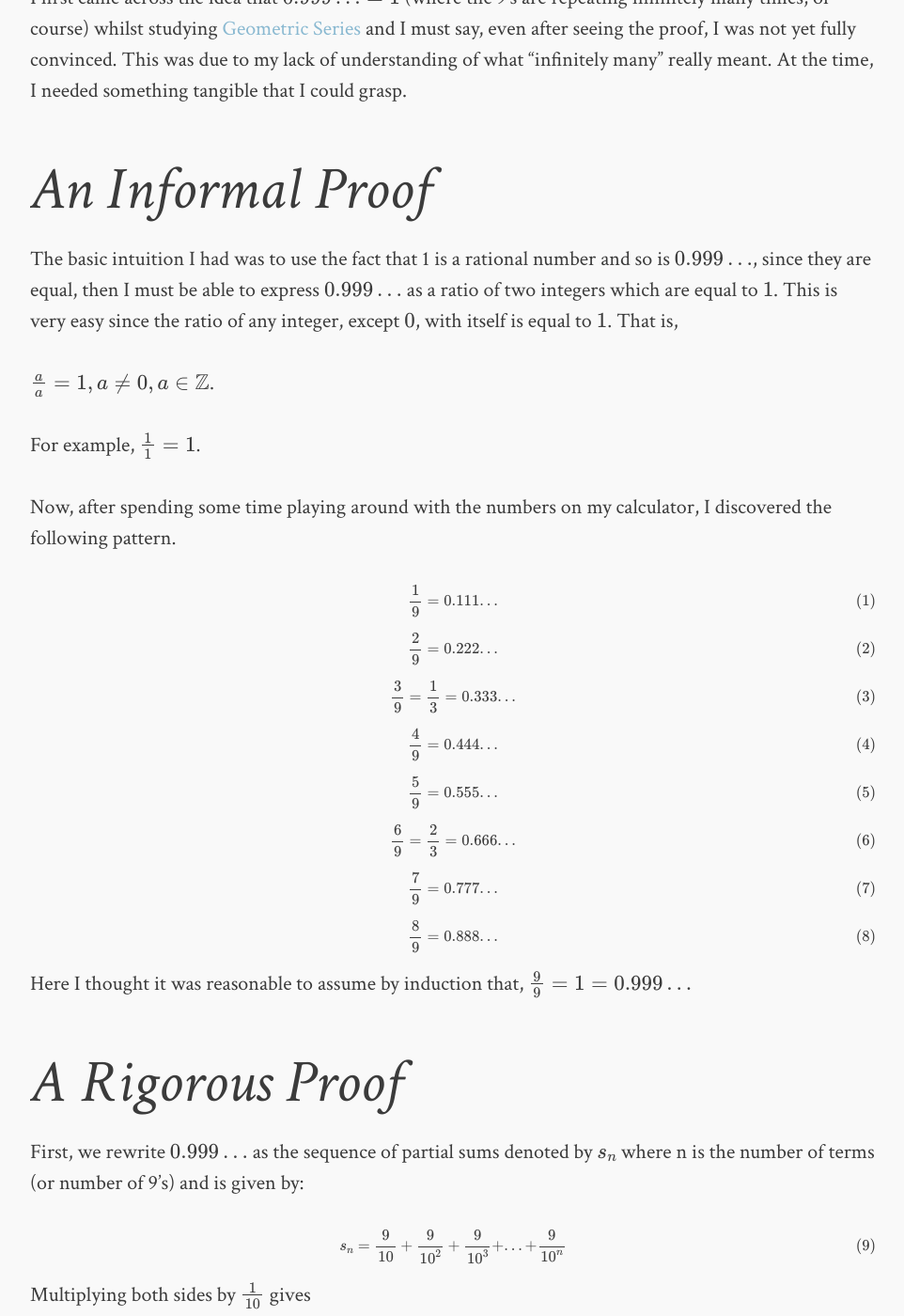
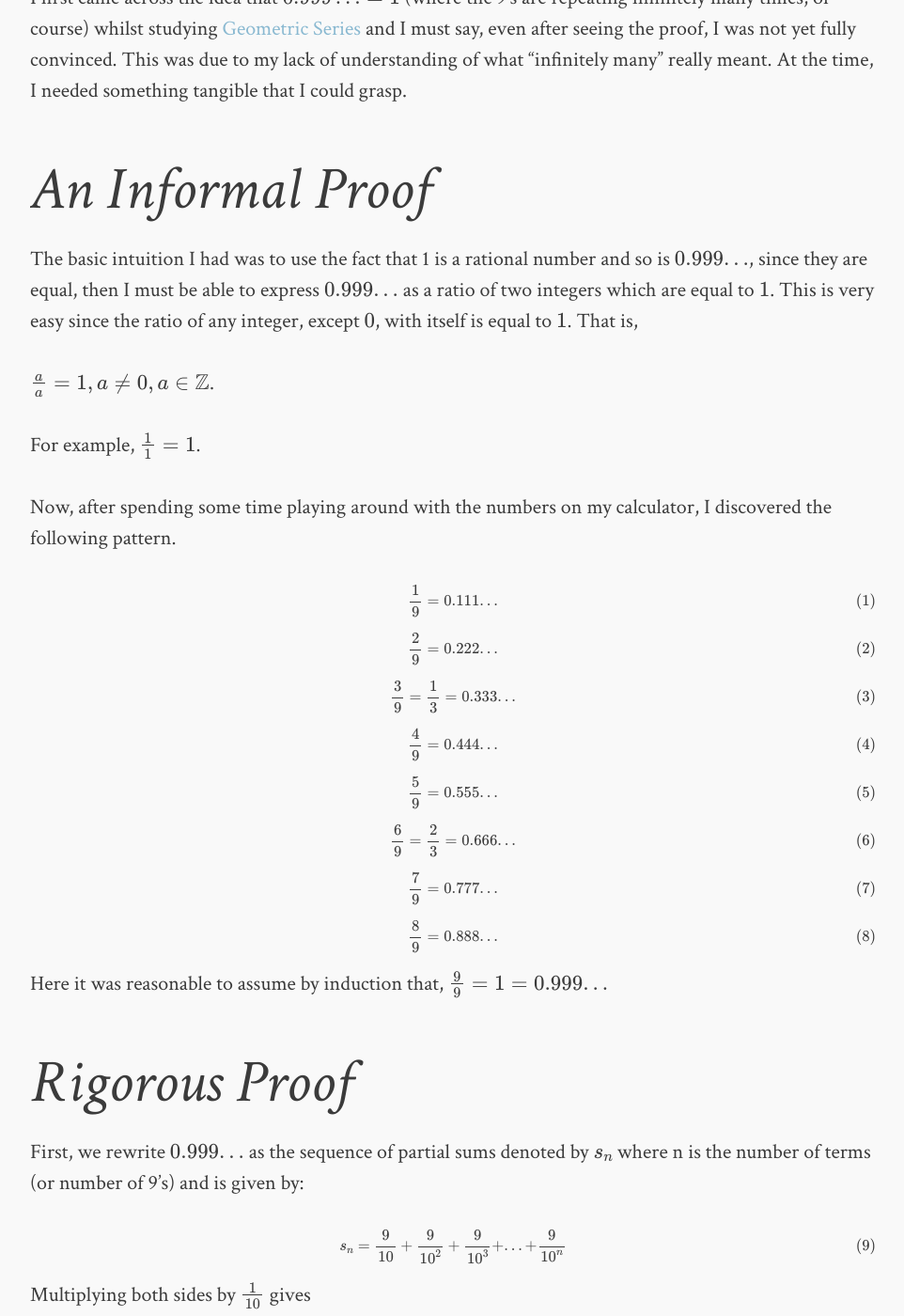
Before and after one commit to ColeTownsend/Balzac-for-Jekyll, a Jekyll site: the page built from _posts/2017-11-18-first-post.md, in a window 1280 px wide and 1400 px high, scrolled down 748 px. Shown: the whole window at 94% size, without its empty margins (158-1120 px from the left). Built offline with Jekyll 4.4.1, drawn with Linux system fonts in a browser that asks for light colours; formulas are drawn with MathJax 3; comment, search, counter and statistics services are not loaded.

Commit message:
Update 2017-11-18-first-post.md

```diff
--- a/_posts/2017-11-18-first-post.md
+++ b/_posts/2017-11-18-first-post.md
@@ -13,7 +13,7 @@
 
 # An Informal Proof
 
-The basic intuition I had was to use the fact that 1 is a rational number and so is $0.999...$, since they are equal, then I must be able to express $0.999...$ as a ratio of two integers which are equal to $1$. This is very easy since the ratio of any integer, except $0$, with itself is equal to $1$. That is,
+The basic intuition I had was to use the fact that 1 is a rational number and so is $$0.999...$$, since they are equal, then I must be able to express $$0.999...$$ as a ratio of two integers which are equal to $$1$$. This is very easy since the ratio of any integer, except $$0$$, with itself is equal to $$1$$. That is,
 
 $${a \over a} = 1, a \ne 0, a \in \mathbb{Z}$$.
 
@@ -37,12 +37,12 @@
 
 $${8 \over 9} = 0.888...$$
 
-Here I thought it was reasonable to assume by induction that,
-${9 \over 9} = 1 = 0.999...$
+Here it was reasonable to assume by induction that,
+$${9 \over 9} = 1 = 0.999...$$
 
-# A Rigorous Proof
+# Rigorous Proof
 
-First, we rewrite $0.999...$ as the sequence of partial sums denoted by $s_n$ where n is the number of terms (or number of 9's) and is given by:
+First, we rewrite $$0.999...$$ as the sequence of partial sums denoted by $$s_n$$ where n is the number of terms (or number of 9's) and is given by:
 
 $$s_n = {9 \over 10} + {9 \over 10^2} + {9 \over 10^3} + ... + {9 \over 10^n}$$
 
@@ -64,6 +64,6 @@
 
 Notice that as $n$ gets larger, more 9's are included in the $n^{th}$ decimal place, and the term ${1 \over 10^n}$ in (13) goes to $0$.
 
-Hence
+Hence,
 
 $$\mathop {\lim }\limits_{n \to \infty } {s_n} = \mathop {\lim }\limits_{n \to \infty } {1 - {1 \over 10^n}} = 1$$
```
